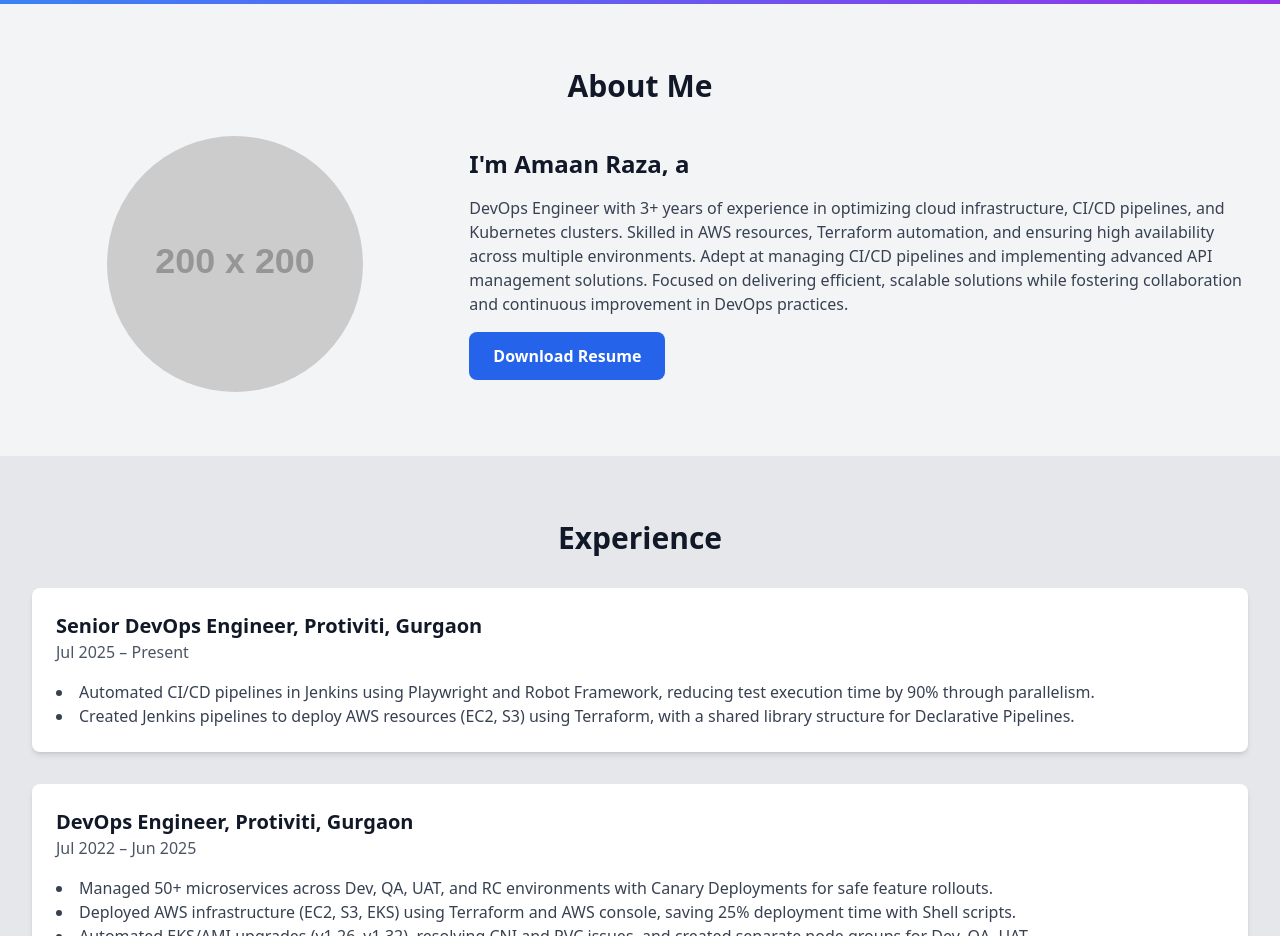
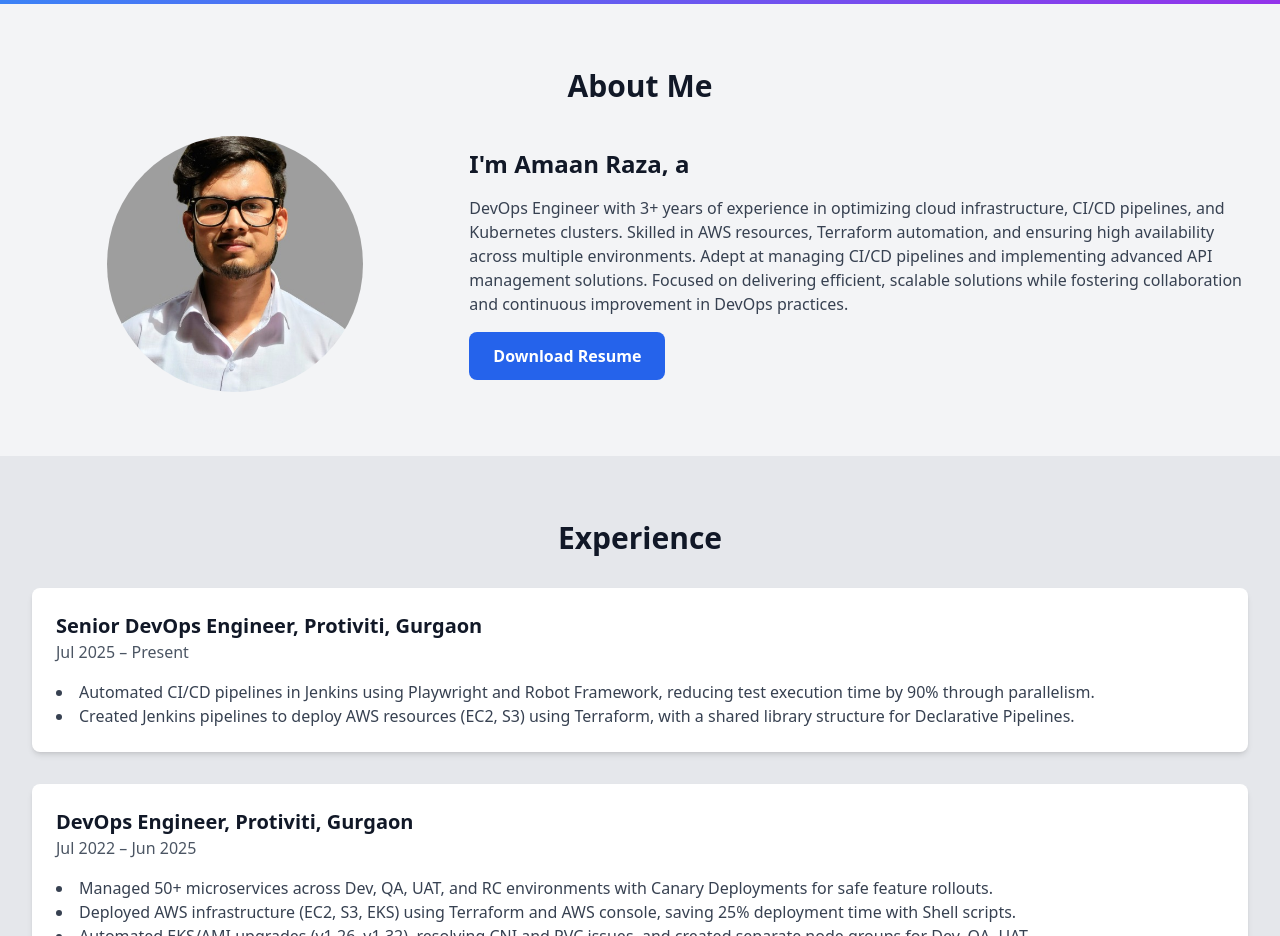
Before and after one commit to RazaAmaan/portfolio1.0, a plain HTML site: page index.html in a window 1280 px wide. Shown: the part 860-1796 px from the top of the page. Drawn offline with nearby package versions, Linux system fonts and the light colour scheme; placeholder pictures from the web are drawn by us.

Commit message:
Update index.html

```diff
--- a/index.html
+++ b/index.html
@@ -68,7 +68,7 @@
             <h2 class="text-3xl font-bold text-center mb-8">About Me</h2>
             <div class="flex flex-col md:flex-row items-center">
                 <div class="md:w-1/3 mb-6 md:mb-0">
-                    <img src="https://via.placeholder.com/200x200?text=Test+Image" alt="Test" class="rounded-full w-64 h-64 mx-auto object-cover">
+                    <img src="pfp.jpg" alt="Amaan Raza" class="rounded-full w-64 h-64 mx-auto object-cover">
 
                 </div>
                 <div class="md:w-2/3 md:pl-8">
```
